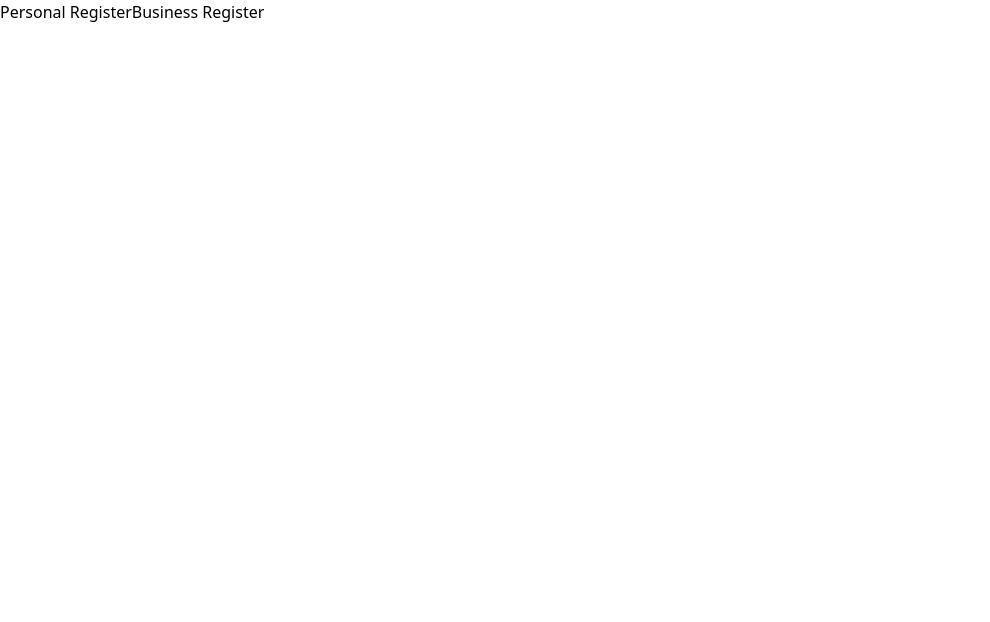
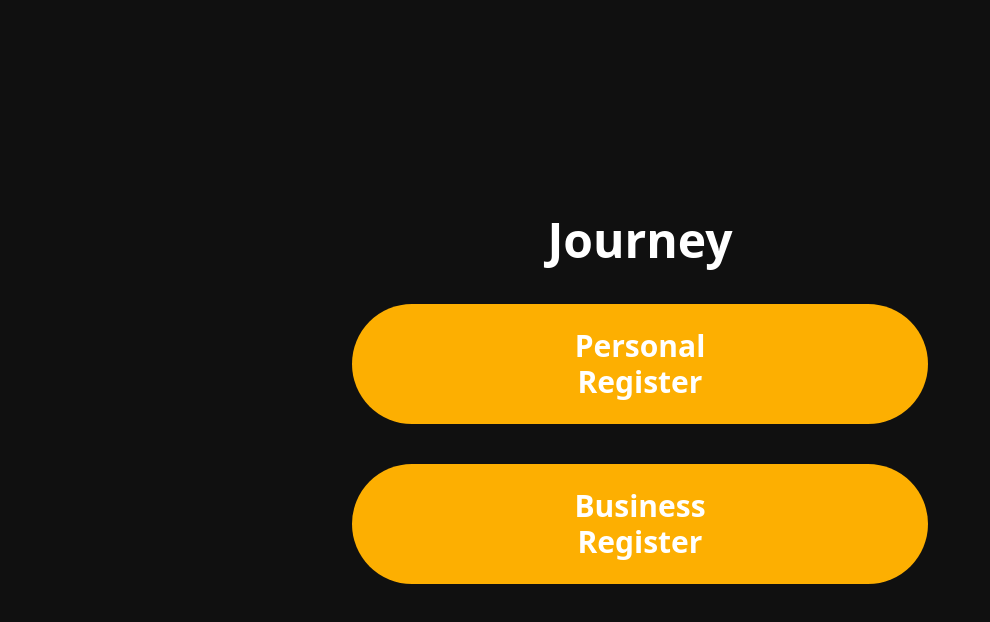
Before and after one commit to alwaysad/UnderTheRadar, a Next.js app in the folder client/: page /auth/register in a window 1280 px wide. Shown: the top 622 px of the page, without its empty margins (0-990 px from the left). Built offline with nearby package versions, Linux system fonts and the light colour scheme.

Commit message:
register design

```diff
--- a/client/globals.css
+++ b/client/globals.css
@@ -1,3 +1,9 @@
 @tailwind base;
 @tailwind components;
 @tailwind utilities;
+
+@layer components{
+    .btn-primary{
+        @apply px-20 mx-10 py-6 bg-secondary md:px-40 md:py-6 rounded-full max-w-xl text-white font-bold text-3xl;
+    }
+}
--- a/client/pages/auth/register.jsx
+++ b/client/pages/auth/register.jsx
@@ -6,6 +6,7 @@ import RegisterBusinessForm from "../../components/registerBusiness";
 const Register = () => {
   const [isPersonal, setIsPersonal] = useState(false);
   const [isBusiness, setIsBusiness] = useState(false);
+  const [showButtons, setshowButtons] = useState(true);
 
   const onSubmitHandler = async (newUser) => {
     const user = {
@@ -29,8 +30,8 @@ const Register = () => {
       name: newBusiness.name,
       email: newBusiness.email,
       password: newBusiness.password,
-      description:newBusiness.description,
-      location:newBusiness.location
+      description: newBusiness.description,
+      location: newBusiness.location,
     };
     try {
       await axios
@@ -44,26 +45,37 @@ const Register = () => {
   };
 
   return (
-    <div>
+    <div className="flex flex-col space-y-10 bg-primary min-h-screen justify-center items-center">
+      <p className="text-white text-5xl font-bold">Journey</p>
+      {showButtons && (
+        <div className="flex flex-col space-y-10">
           <button
+            className="btn-primary"
             onClick={() => {
               setIsPersonal(true);
               setIsBusiness(false);
+              setshowButtons(false);
             }}
           >
             Personal Register
           </button>
           <button
+            className="btn-primary"
             onClick={() => {
               setIsPersonal(false);
               setIsBusiness(true);
+              setshowButtons(false);
             }}
           >
             Business Register
           </button>
+        </div>
+      )}
 
-      {isPersonal&&<RegisterForm onSubmitHandler={onSubmitHandler} />}
-      {isBusiness&&<RegisterBusinessForm onSubmitHandler={businessSubmitHandler} />}
+      {isPersonal && <RegisterForm onSubmitHandler={onSubmitHandler} />}
+      {isBusiness && (
+        <RegisterBusinessForm onSubmitHandler={businessSubmitHandler} />
+      )}
     </div>
   );
 };
--- a/client/tailwind.config.js
+++ b/client/tailwind.config.js
@@ -9,7 +9,12 @@ module.exports = {
     "./src/**/*.{js,ts,jsx,tsx}",
   ],
   theme: {
-    extend: {},
+    extend: {
+      colors:{
+        'primary':'#101010',
+        'secondary':'#FDAF01'
+      }
+    },
   },
   plugins: [],
 }
```
Lines whose indentation alone changed are shown as unchanged.
